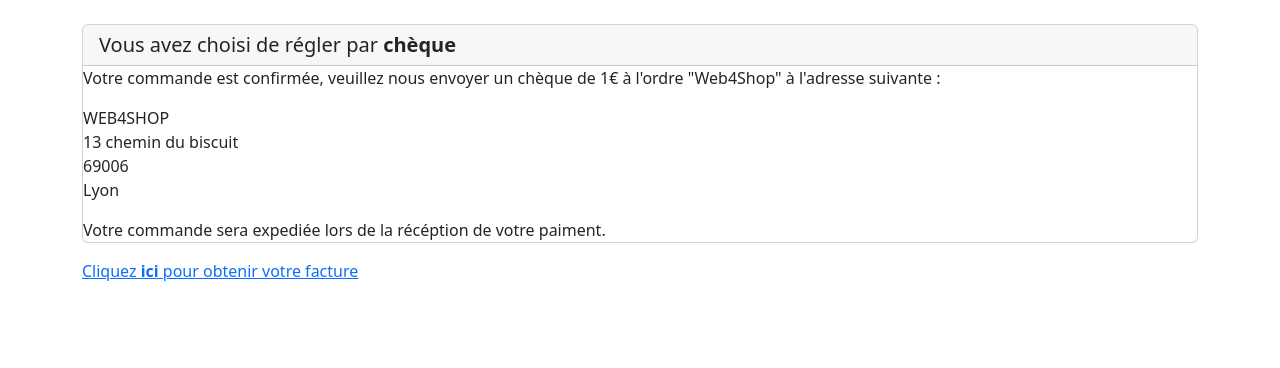
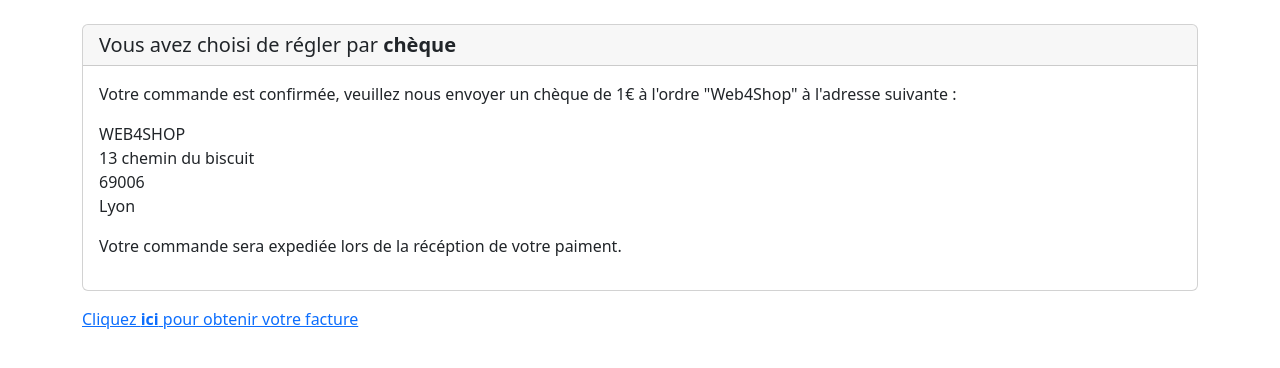
Before and after one commit to necpa/projetFinaleWeb, a PHP site: page /views/index.php?url=paiment in a window 1280 px wide. Shown: the part 112-480 px from the top of the page. Run offline with PHP 8.4, Linux system fonts and the light colour scheme; the visitor is signed in with stand-in values (Sample User, id 1); data that the repository does not hold is empty.

Commit message:
paiment fini (normalement)

```diff
--- a/views/viewPaiment.php
+++ b/views/viewPaiment.php
@@ -118,12 +118,14 @@
             <?php if($_SESSION["confirm_payment"]) :?>
                 <div class="card mb-3">
                     <h5 class="card-header">Vous avez choisi de régler par <strong>chèque</strong></h5>
-                    <span class="mb-3">Votre commande est confirmée, veuillez nous envoyer un chèque de <?= $_SESSION["prixTotal"] ?>€ à l'ordre "Web4Shop" à l'adresse suivante :</span>
-                    <span>WEB4SHOP</span>
-                    <span>13 chemin du biscuit</span>
-                    <span>69006</span>
-                    <span class="mb-3">Lyon</span>
-                    <span>Votre commande sera expediée lors de la récéption de votre paiment.</span>
+                    <div class="card-body">
+                        <p class="mb-3">Votre commande est confirmée, veuillez nous envoyer un chèque de <?= $_SESSION["prixTotal"] ?>€ à l'ordre "Web4Shop" à l'adresse suivante :</p>
+                        WEB4SHOP<br>
+                        13 chemin du biscuit<br>
+                        69006<br>
+                        Lyon</p>
+                        <p>Votre commande sera expediée lors de la récéption de votre paiment.</p>
+                    </div>
                 </div>
                 <a href="facture.php">
                     <p>
```
